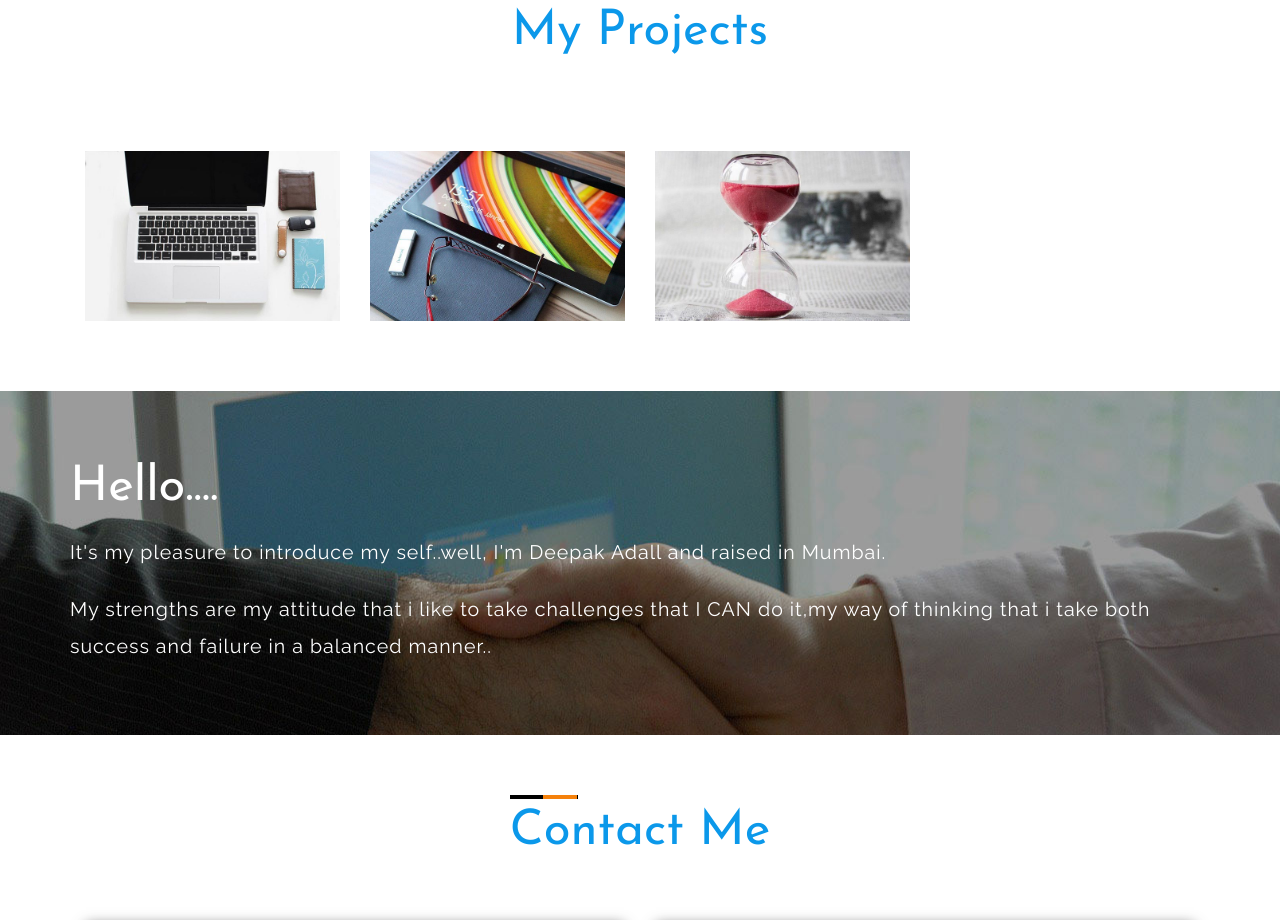
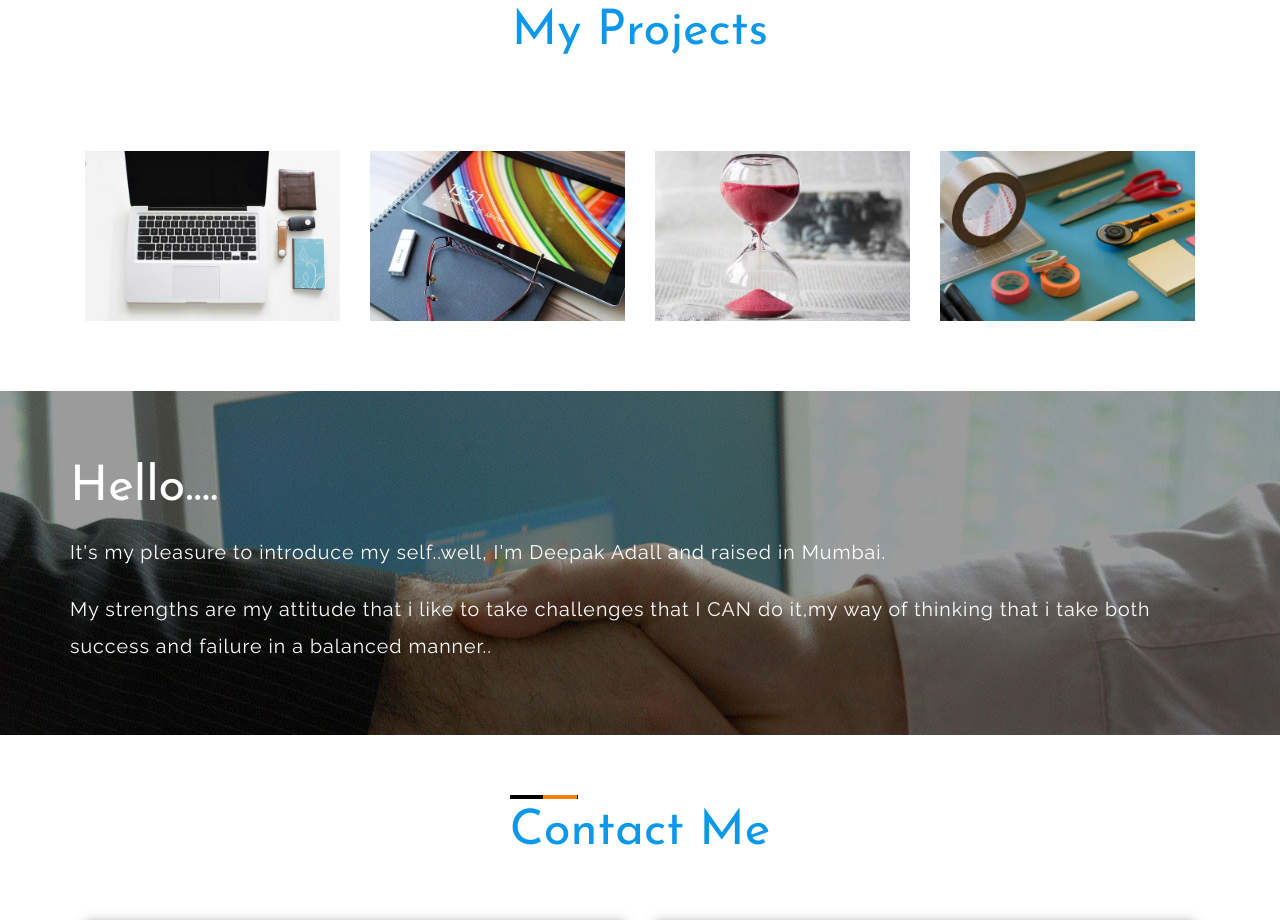
Before and after one commit to DipakAdall/portfolio3, a plain HTML site: page index.html in a window 1280 px wide. Shown: the part 3943-4863 px from the top of the page. Drawn offline with nearby package versions, Linux system fonts and the light colour scheme; a script that the page names is missing.

Commit message:
Update index.html

```diff
--- a/index.html
+++ b/index.html
@@ -422,16 +422,16 @@
                     </div>
                 -->
                 </div>
-                <!--<div class="col-md-3 agileits_portfolio_grid">
+                <div class="col-md-3 agileits_portfolio_grid">
                     <div class="agileinfo_portfolio_grid hovereffect">
                         <a class="cm-overlay" href="images/g12.jpg">
-                            <img src="images/g12.jpg" alt=" " class="img-responsive">
+                            <img src="images/g12.jpg" alt=" https://insightfulpages1.blogspot.com/2023/09/deepak-adall-navigating-world-of.html" class="img-responsive">
                             <div class="overlay">
-                                <h4>ONE STOP SERVICE POINTS</h4>
+                                <h4>Blog</h4>
                             </div>
                         </a>
                     </div>
-                -->
+
                     <!--
                     <div class="agileinfo_portfolio_grid hovereffect">
                         <a class="cm-overlay" href="images/g11.jpg">
```
